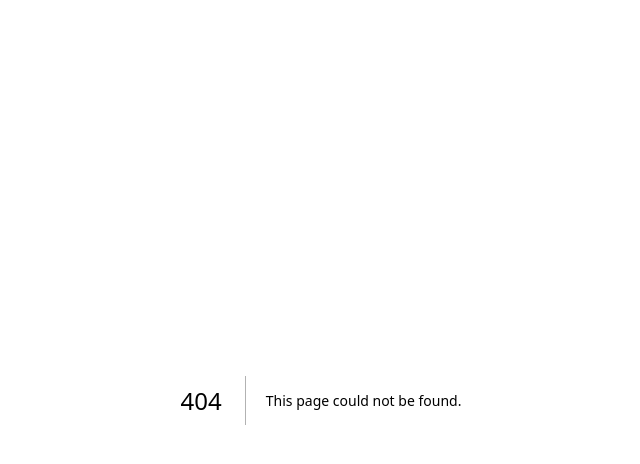
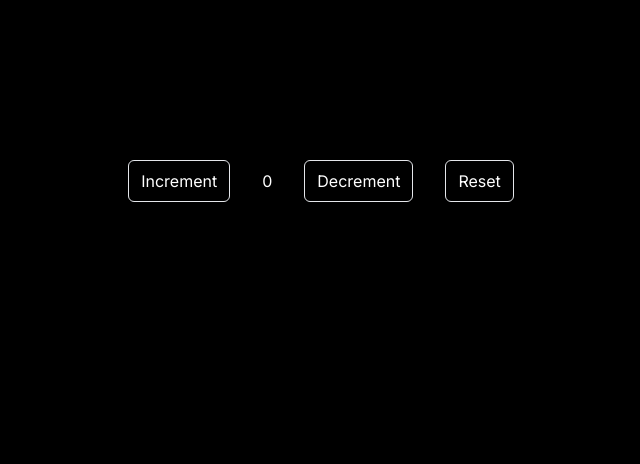
Before and after one commit to Saedddd/ThreeProjectsRTK, a Next.js app: page /counter in a window 1280 px wide. Before the commit this address had no page. Shown: the top 464 px of the page, without its empty margins (319-959 px from the left). Built offline with nearby package versions, Linux system fonts and the light colour scheme.

Commit message:
Create counter page

```diff
--- /dev/null
+++ b/src/app/counter/page.tsx
@@ -0,0 +1,21 @@
+
+const Counter = () => {
+  return (
+    <main className="w-full h-screen bg-black text-white">
+      <div className="text-center py-[10rem] flex items-center gap-8 justify-center">
+        <button className="border px-3 py-2 rounded-md hover:bg-white/20">
+          Increment
+        </button>
+        <span>0</span>
+        <button className="border px-3 py-2 rounded-md hover:bg-white/20">
+          Decrement
+        </button>
+        <button className="border px-3 py-2 rounded-md hover:bg-white/20">
+          Reset
+        </button>
+      </div>
+    </main>
+  );
+};
+
+export default Counter;
--- a/src/app/layout.tsx
+++ b/src/app/layout.tsx
@@ -1,6 +1,8 @@
 import type { Metadata } from "next";
 import { Inter } from "next/font/google";
 import "./globals.css";
+
+import Header from "@/widgets/Header";
 
 const inter = Inter({ subsets: ["latin"] });
 
@@ -16,7 +18,10 @@ export default function RootLayout({
 }>) {
   return (
     <html lang="en">
-      <body className={inter.className}>{children}</body>
+      <body className={inter.className}>
+        <Header/>
+        {children}
+      </body>
     </html>
   );
 }
--- a/src/widgets/Header/index.ts
+++ b/src/widgets/Header/index.ts
@@ -0,0 +1,2 @@
+import Header from "./ui/Header";
+export default Header
```
